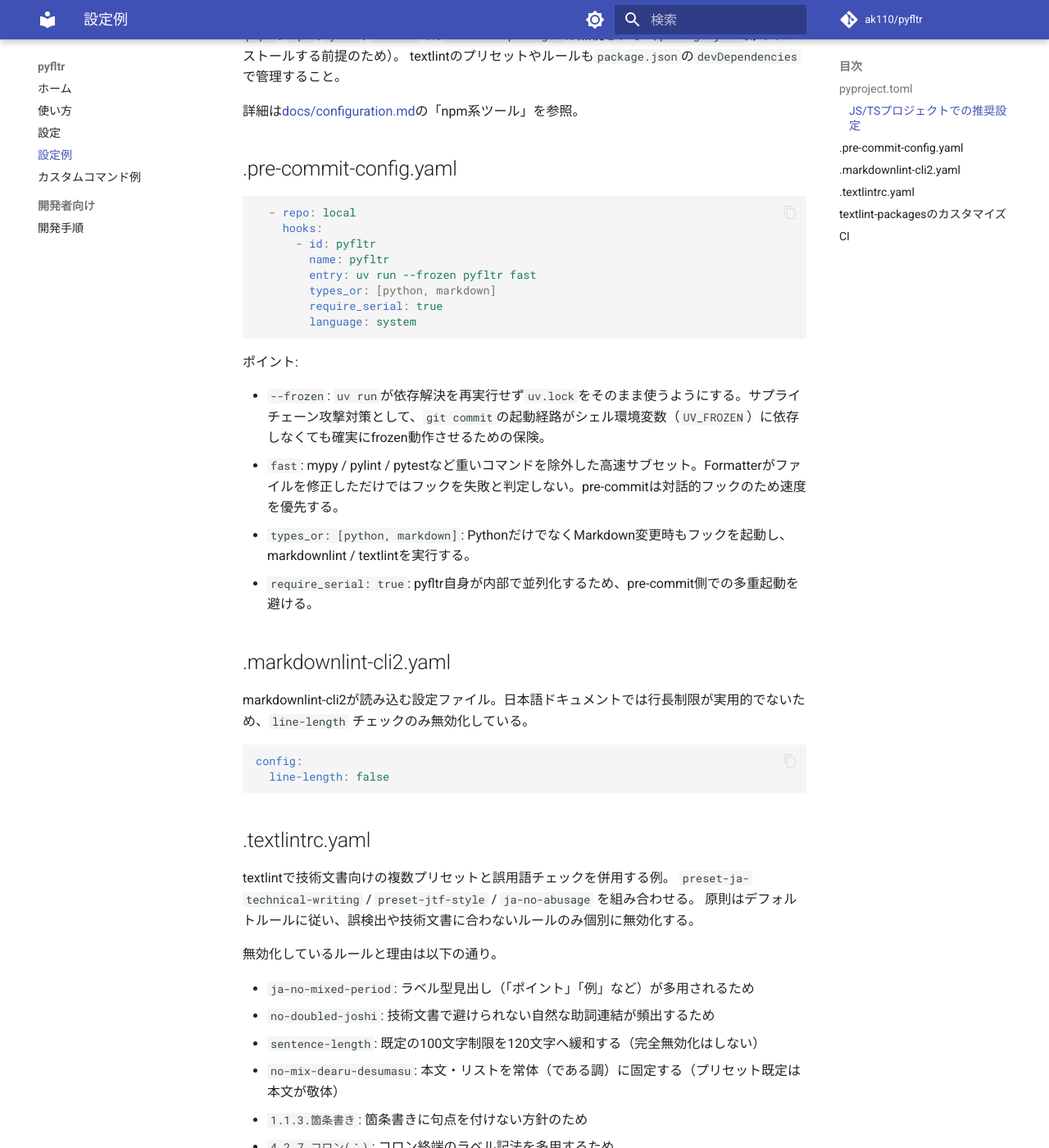
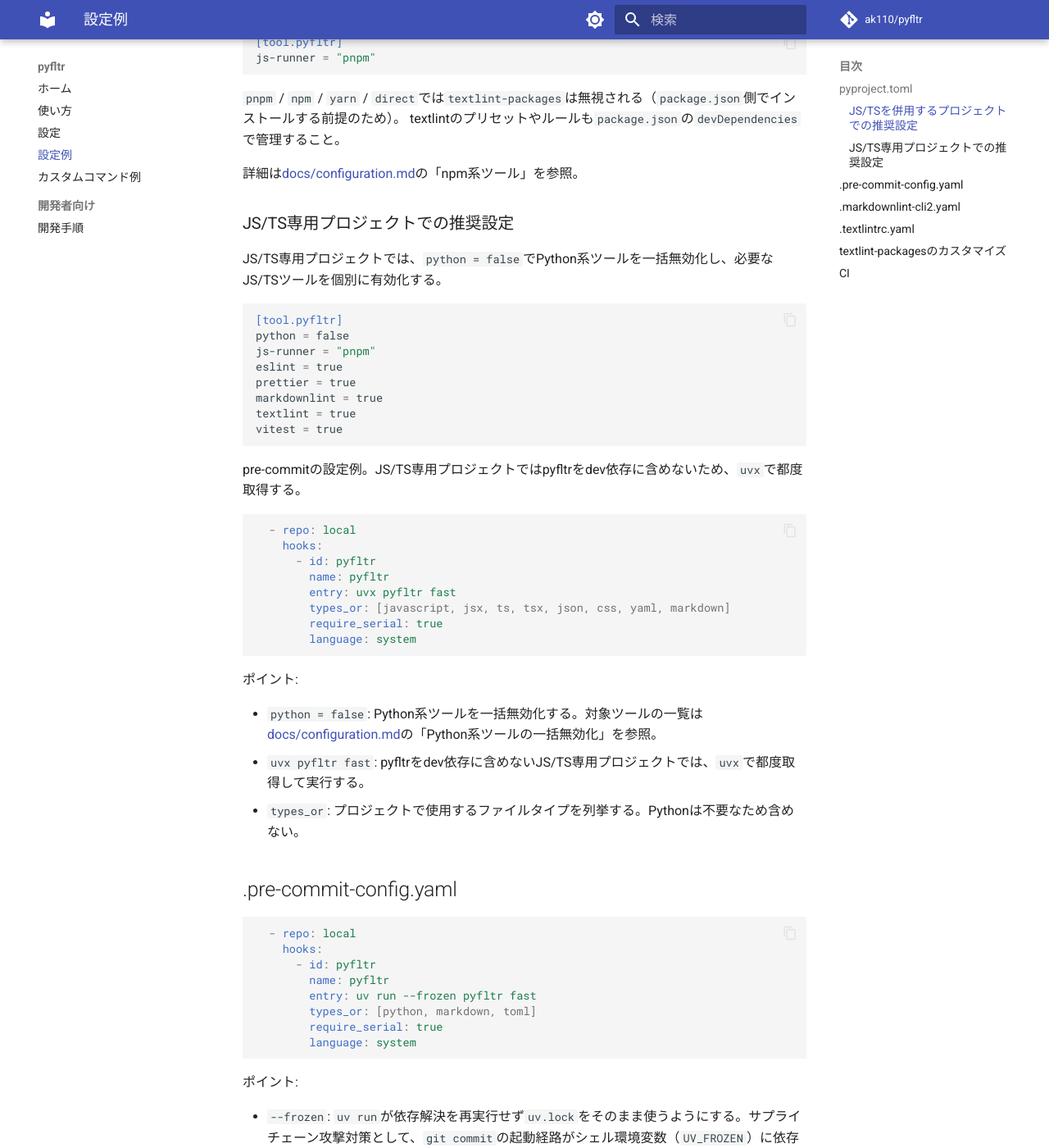
Before and after one commit to ak110/pyfltr, an MkDocs documentation site: the page built from docs/examples.md, in a window 1280 px wide and 1400 px high, scrolled down 2040 px. Shown: the whole window at 82% size. Built offline with MkDocs 1.6.1 and Material for MkDocs 9.7.7, drawn with Linux system fonts in a browser that asks for light colours; comment, search, counter and statistics services are not loaded; some of the changed text lies outside the part shown.

Commit message:
docs: examples.mdの推奨設定を現状に合わせて更新
- preset説明を拡充（有効化/無効化されるツール名を追記）
- pre-commitのtypes_orにtomlを追加（uv-sort対応）
- CI例を更新（setup-uv v8、PYTHONDEVMODE、pnpmセキュリティ設定）
- CI例のYAMLインデントを修正（2スペース）
- JS/TS専用プロジェクト向けの設定例を追加（python=false + uvx）

Co-Authored-By: Claude Opus 4.6 (1M context) <noreply@anthropic.com>

````diff
--- a/docs/examples.md
+++ b/docs/examples.md
@@ -4,7 +4,7 @@
 
 pyfltr本体の設定（`[tool.pyfltr]`）と、呼び出される各ツール（ruff / mypy / pytest）の設定を1つの`pyproject.toml`にまとめた例。
 
-- `preset = "latest"`: 主要ツールを有効化するプリセット。詳細は[設定](configuration.md)を参照。
+- `preset = "latest"`: 主要ツールを有効化するプリセット（現在は`20260411`相当）。ruff-format / ruff-check / pyrightなど9ツールが有効化され、旧ツール（pyupgrade / autoflake / isort / black / pflake8）は無効化される。詳細は[docs/configuration.md](configuration.md)の「プリセット設定」を参照。
 - `pylint-args`: pylintに追加で渡す引数。`--load-plugins=pylint_pydantic`と`--enable-error-code=unused-awaitable`（mypy）は自動オプションで既定有効のため個別指定不要。
 - ruffの `per-file-ignores`: テストコード（`**_test.py`）とpackage init（`__init__.py`）のdocstring要求を除外する実用的な調整。
 
@@ -79,7 +79,7 @@ asyncio_default_fixture_loop_scope = "session"
 asyncio_default_test_loop_scope = "session"
 ```
 
-### JS/TSプロジェクトでの推奨設定
+### JS/TSを併用するプロジェクトでの推奨設定
 
 JS/TSを併用するプロジェクトでは、`js-runner`をプロジェクトのパッケージマネージャーに合わせることを推奨する。
 既定の`pnpx`はツールを都度取得するため、CIで毎回ダウンロードが発生する。
@@ -95,6 +95,40 @@ textlintのプリセットやルールも`package.json`の`devDependencies`で
 
 詳細は[docs/configuration.md](configuration.md)の「npm系ツール」を参照。
 
+### JS/TS専用プロジェクトでの推奨設定
+
+JS/TS専用プロジェクトでは、`python = false`でPython系ツールを一括無効化し、必要なJS/TSツールを個別に有効化する。
+
+```toml
+[tool.pyfltr]
+python = false
+js-runner = "pnpm"
+eslint = true
+prettier = true
+markdownlint = true
+textlint = true
+vitest = true
+```
+
+pre-commitの設定例。JS/TS専用プロジェクトではpyfltrをdev依存に含めないため、`uvx`で都度取得する。
+
+```yaml
+  - repo: local
+    hooks:
+      - id: pyfltr
+        name: pyfltr
+        entry: uvx pyfltr fast
+        types_or: [javascript, jsx, ts, tsx, json, css, yaml, markdown]
+        require_serial: true
+        language: system
+```
+
+ポイント:
+
+- `python = false`: Python系ツールを一括無効化する。対象ツールの一覧は[docs/configuration.md](configuration.md)の「Python系ツールの一括無効化」を参照。
+- `uvx pyfltr fast`: pyfltrをdev依存に含めないJS/TS専用プロジェクトでは、`uvx`で都度取得して実行する。
+- `types_or`: プロジェクトで使用するファイルタイプを列挙する。Pythonは不要なため含めない。
+
 ## .pre-commit-config.yaml
 
 ```yaml
@@ -103,7 +137,7 @@ textlintのプリセットやルールも`package.json`の`devDependencies`で
       - id: pyfltr
         name: pyfltr
         entry: uv run --frozen pyfltr fast
-        types_or: [python, markdown]
+        types_or: [python, markdown, toml]
         require_serial: true
         language: system
 ```
@@ -112,7 +146,7 @@ textlintのプリセットやルールも`package.json`の`devDependencies`で
 
 - `--frozen`: `uv run`が依存解決を再実行せず`uv.lock`をそのまま使うようにする。サプライチェーン攻撃対策として、`git commit`の起動経路がシェル環境変数（`UV_FROZEN`）に依存しなくても確実にfrozen動作させるための保険。
 - `fast`: mypy / pylint / pytestなど重いコマンドを除外した高速サブセット。Formatterがファイルを修正しただけではフックを失敗と判定しない。pre-commitは対話的フックのため速度を優先する。
-- `types_or: [python, markdown]`: PythonだけでなくMarkdown変更時もフックを起動し、markdownlint / textlintを実行する。
+- `types_or: [python, markdown, toml]`: PythonだけでなくMarkdown変更時にmarkdownlint / textlintを、TOML変更時にuv-sortを実行する。
 - `require_serial: true`: pyfltr自身が内部で並列化するため、pre-commit側での多重起動を避ける。
 
 ## .markdownlint-cli2.yaml
@@ -192,47 +226,53 @@ GitHub ActionsでpyfltrをPythonバージョンのmatrixで実行する構成の
 
 ```yaml
 env:
-    # サプライチェーン攻撃対策: uvがlockfileを常に尊重し、意図しない再resolveを防ぐ
-    UV_FROZEN: "1"
+  PYTHONDEVMODE: "1"
+  # サプライチェーン攻撃対策: uvがlockfileを常に尊重し、意図しない再resolveを防ぐ
+  UV_FROZEN: "1"
 
 jobs:
-    test:
-        runs-on: ubuntu-latest
-        strategy:
-            matrix:
-                python-version: ["3.11", "3.12", "3.13", "3.14"]
-        steps:
-            - uses: actions/checkout@v6
+  test:
+    runs-on: ubuntu-latest
+    strategy:
+      matrix:
+        python-version: ["3.11", "3.12", "3.13", "3.14"]
+    steps:
+      - uses: actions/checkout@v6
 
-            - name: Install uv
-                uses: astral-sh/setup-uv@v7
-                with:
-                    python-version: ${{ matrix.python-version }}
-                    enable-cache: true
+      - name: Install uv
+        uses: astral-sh/setup-uv@v8
+        with:
+          python-version: ${{ matrix.python-version }}
+          enable-cache: true
 
-            - name: Setup Node.js
-                uses: actions/setup-node@v6
-                with:
-                    node-version: "lts/*"
+      - name: Setup Node.js
+        uses: actions/setup-node@v6
+        with:
+          node-version: "lts/*"
 
-            - name: Setup pnpm
-                uses: pnpm/action-setup@v5
-                with:
-                    version: latest
+      - name: Setup pnpm
+        uses: pnpm/action-setup@v5
+        with:
+          version: latest
 
-            - name: Install dependencies
-                run: uv sync --all-extras --all-groups
+      - name: Configure pnpm security
+        run: pnpm config set minimum-release-age 1440 --global
 
-            - name: Test with pyfltr
-                run: uv run pyfltr ci
+      - name: Install dependencies
+        run: uv sync --all-extras --all-groups
 
-            - name: Prune uv cache for CI
-                run: uv cache prune --ci
+      - name: Test with pyfltr
+        run: uv run pyfltr ci
+
+      - name: Prune uv cache for CI
+        run: uv cache prune --ci
 ```
 
 ポイント:
 
+- `env.PYTHONDEVMODE: "1"`: Pythonの開発モードを有効化する。`DeprecationWarning`の表示や各種デバッグチェックが有効になり、隠れた問題を早期に検出できる。
 - `env.UV_FROZEN: "1"`: サプライチェーン攻撃対策として、ワークフロー全体で`uv sync`/`uv run`が`uv.lock`を尊重するよう強制する。意図しない再resolveでロックファイルが書き換わるリスクを抑える。
-- `actions/setup-node` + `pnpm/action-setup`: `markdownlint-cli2` と `textlint` をpnpx経由で呼び出すため、PythonだけでなくNode.js環境も必要になる。
-- `uv sync --all-extras --all-groups`: pyfltrを含むdev依存をすべて同期し、`uv run pyfltr` から対応ツール群を解決できるようにする。`UV_FROZEN=1`下でも`uv.lock`をそのまま使うため問題なく動作する。
+- `actions/setup-node` + `pnpm/action-setup`: `markdownlint-cli2`と`textlint`をpnpx経由で呼び出すため、PythonだけでなくNode.js環境も必要になる。
+- `pnpm config set minimum-release-age 1440`: サプライチェーン攻撃対策として、公開から24時間（1440分）未満のパッケージのインストールを拒否する。
+- `uv sync --all-extras --all-groups`: pyfltrを含むdev依存をすべて同期し、`uv run pyfltr`から対応ツール群を解決できるようにする。`UV_FROZEN=1`下でも`uv.lock`をそのまま使うため問題なく動作する。
 - `uv cache prune --ci`: CIキャッシュを軽量化するための後処理。
````
